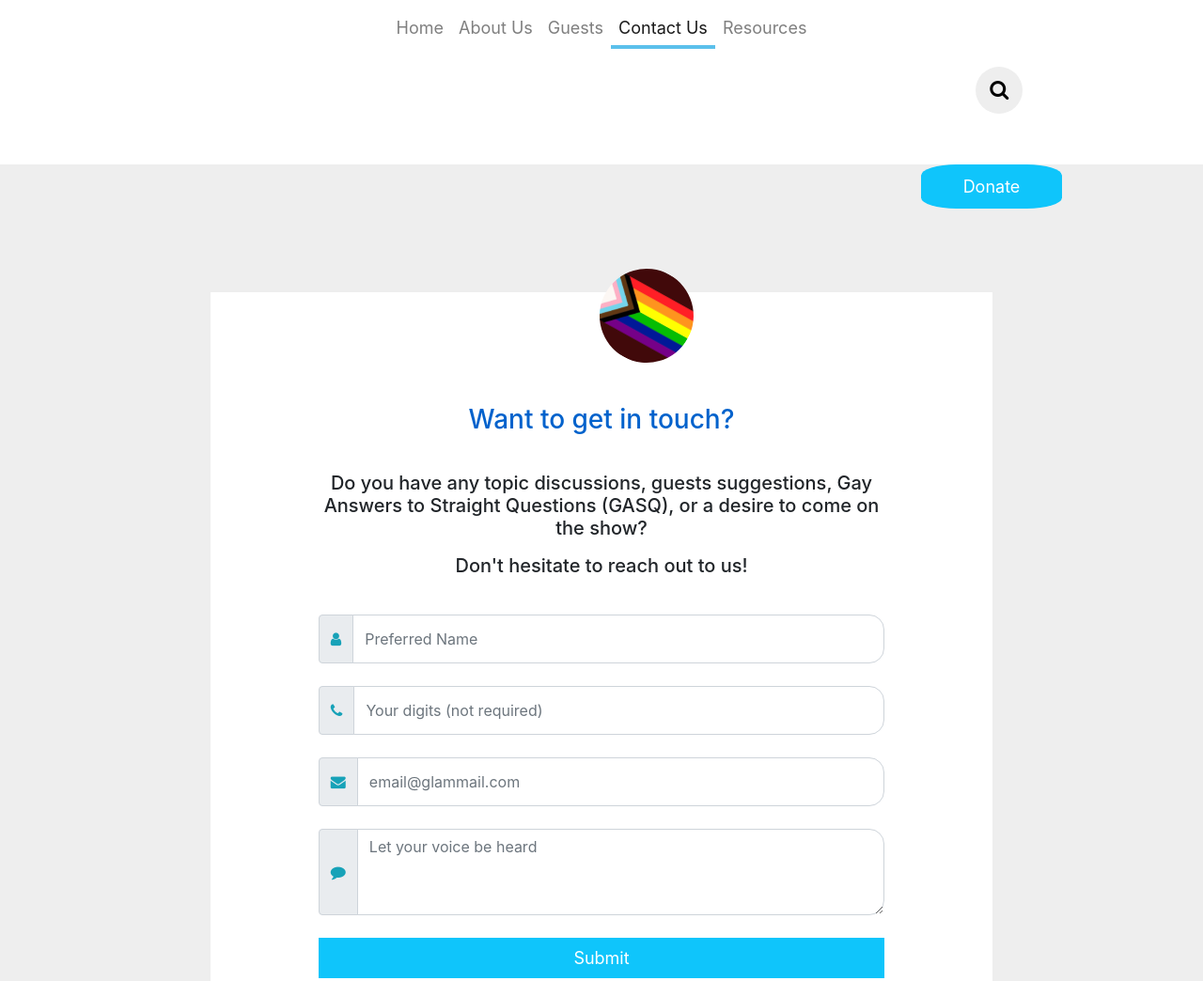
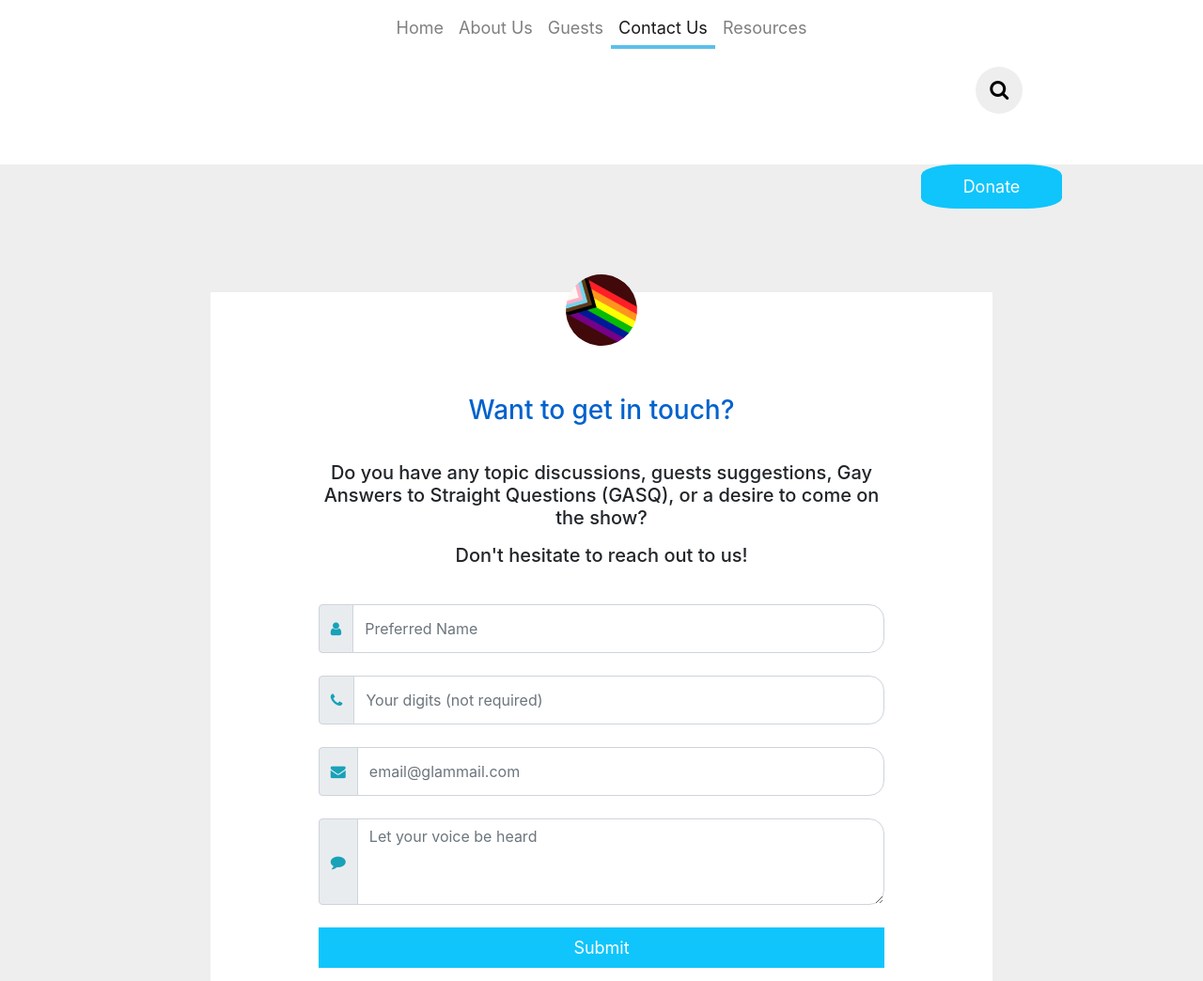
Before and after one commit to JLSawczyszyn/PortfolioProject, a website: page ContactUs.html in a window 1280 px wide. Shown: the top 1044 px of the page at 94% size. Drawn offline with nearby package versions, Linux system fonts and the light colour scheme.

Commit message:
fixed an issue with contactImg not centering

```diff
--- a/CSS/styles.css
+++ b/CSS/styles.css
@@ -606,14 +606,10 @@ section .section-title {
 .contact-form .form-control{
   border-radius:1rem;
 }
-.contact-image{
-  text-align: center;
-}
 .contact-image img{
   border-radius: 6rem;
   width: 12%;
-  margin-top: -3%;
-  margin-left: 95px;
+  margin-top: -30%;
   transform: rotate(29deg);
 }
 .contact-form form{
--- a/ContactUs.html
+++ b/ContactUs.html
@@ -70,10 +70,12 @@
     <section id="team" class="pt-2">
         <div class="container contact-form">
             <div class="row row-content">
-                <div class="contact-image pb-2">
-                    <img src="img/LGBTQBLM.jpg" alt="LGBTQIA BLM Pride flag" />
-                </div>
                 <form method="post">
+                    <div class="text-center">
+                        <div class="contact-image pb-5">
+                            <img src="img/LGBTQBLM.jpg" alt="LGBTQIA BLM Pride flag" />
+                        </div>
+                    </div>
                     <h3>Want to get in touch?</h3>
 
                     <div class="col">
```
